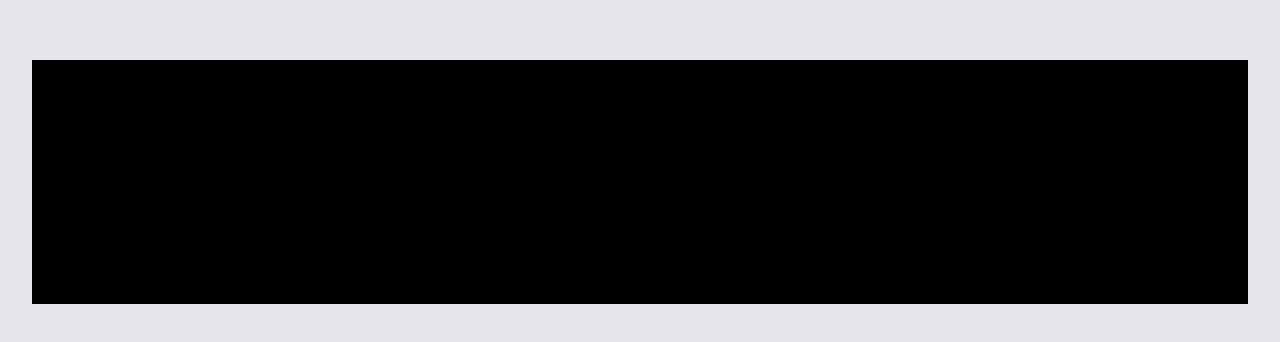
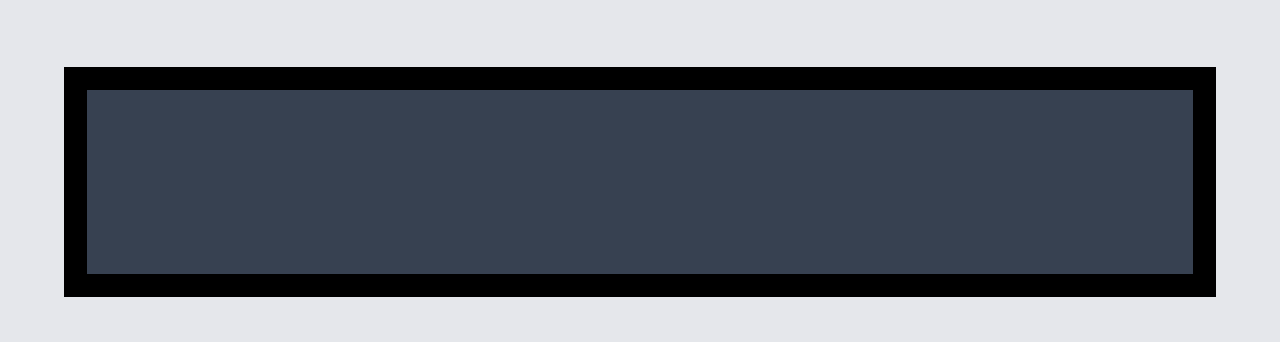
Before and after one commit to kobatakuJP/syanai_annai_hyouji, a plain HTML site: page index.html in a window 1280 px wide. Shown: the part 218-560 px from the top of the page. Drawn offline with nearby package versions, Linux system fonts and the light colour scheme.

Commit message:
枠線追加

```diff
--- a/index.html
+++ b/index.html
@@ -18,7 +18,7 @@
 </head>
 
 <body class="flex items-center justify-center min-h-screen w-screen bg-gray-200">
-    <div id="app" class="bg-black flex-none"></div>
+    <div id="app" class="bg-gray-700 flex-none border-solid" style="border-color: black;"></div>
     </div>
 
     <script>
@@ -28,9 +28,10 @@
             const height = Math.min(window.innerWidth, window.innerHeight);
             const isLandscape = window.innerWidth >= window.innerHeight;
 
-            let appWidth, appHeight;
-            appWidth = width * 0.95;
+            let appWidth, appHeight, borderWidth;
+            appWidth = width * 0.9;
             appHeight = appWidth * (32 / 160);
+            borderWidth = appWidth * 0.02;
             if (isLandscape) {
                 // 横長の場合: 横を基準にスケール
                 app.classList.remove("rotate-90");
@@ -41,6 +42,7 @@
 
             app.style.width = `${appWidth}px`;
             app.style.height = `${appHeight}px`;
+            app.style.borderWidth = `${borderWidth}px`
         }
 
         window.addEventListener('resize', updateAppSize);
```
